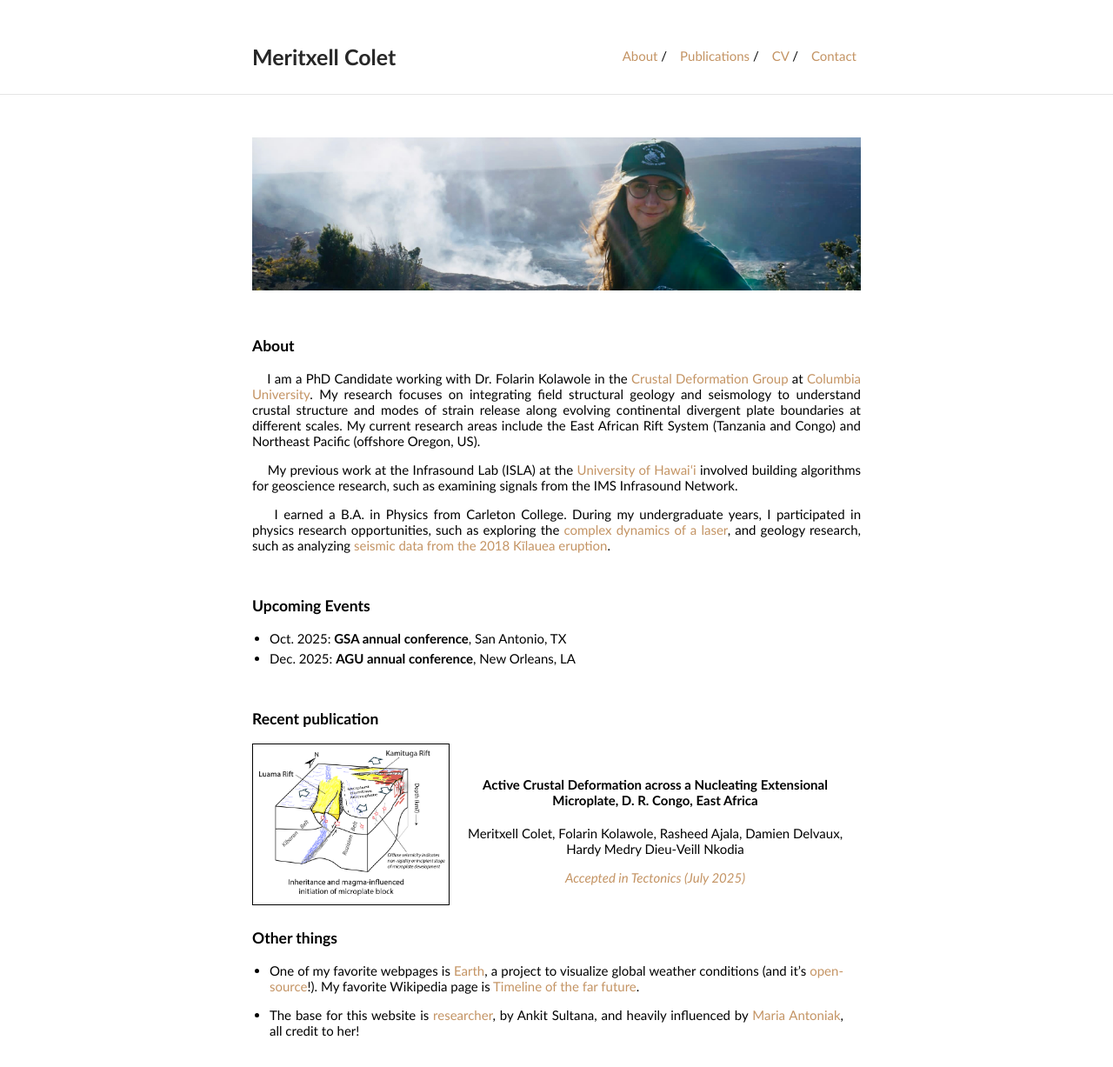
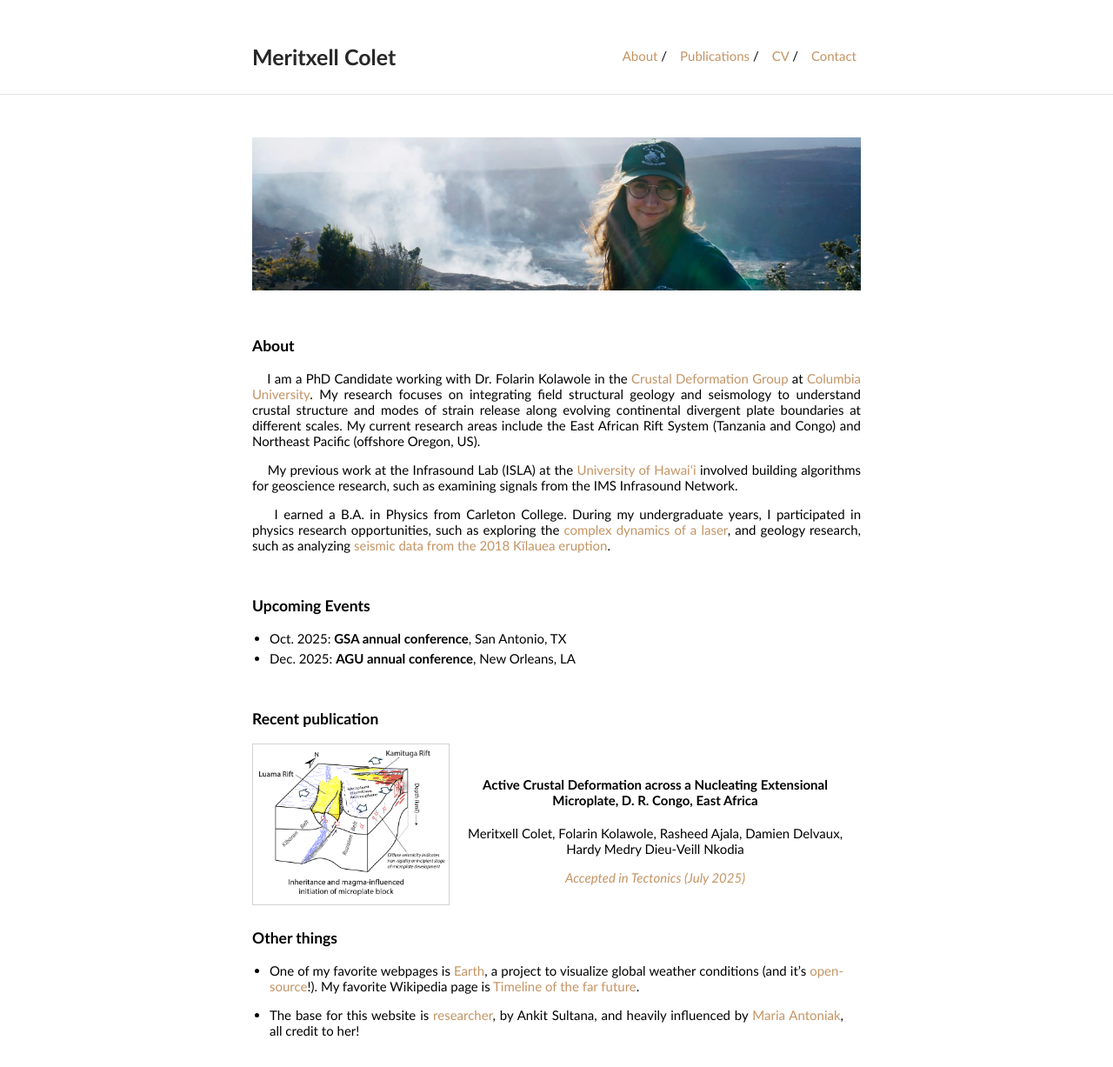
Before and after one commit to MeritxellC/MeritxellC.github.io, a Jekyll site: the page built from index.md, in a window 1280 px wide. Shown: the whole page at 87% size. Built offline with Jekyll 4.4.1, drawn with Linux system fonts in a browser that asks for light colours.

Commit message:
slightly more space

```diff
--- a/index.md
+++ b/index.md
@@ -35,7 +35,7 @@ and geology research, such as analyzing [seismic data from the 2018 Kīlauea eru
 
 <h3>Recent publication</h3>
 
-<p><a href="https://essopenarchive.org/users/857884/articles/1308388-active-crustal-deformation-across-a-nucleating-extensional-microplate-d-r-congo-east-africa"><img src="./img/Luama_Kamituga_Figure11_cut.jpg" alt="Itombwe Microplate Nucleation" style="border: 0.25px solid #000; max-width:225px; max-height:225px; width:auto;
+<p><a href="https://essopenarchive.org/users/857884/articles/1308388-active-crustal-deformation-across-a-nucleating-extensional-microplate-d-r-congo-east-africa"><img src="./img/Luama_Kamituga_Figure11_cut.jpg" alt="Itombwe Microplate Nucleation" style="border: 0.1px solid #D3D3D3; max-width:225px; max-height:225px; width:auto;
     height:auto; float: left; margin: 5 20px 10px 0; image-resolution: 300px"/> </a> </p>
 
 
@@ -50,7 +50,7 @@ and geology research, such as analyzing [seismic data from the 2018 Kīlauea eru
 </div>
 
 
-<br style="line-height:65">
+<br style="line-height:75">
 
 <h3>Other things</h3>
 
```
